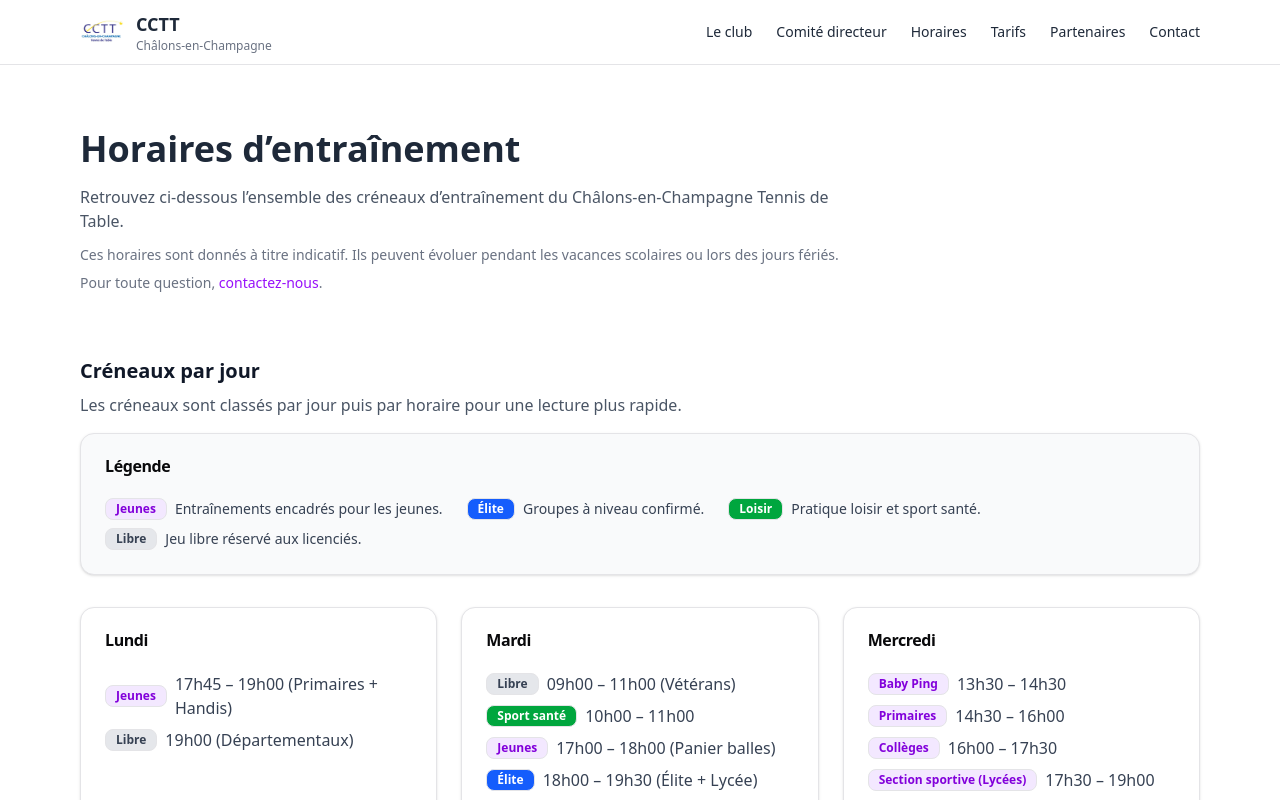
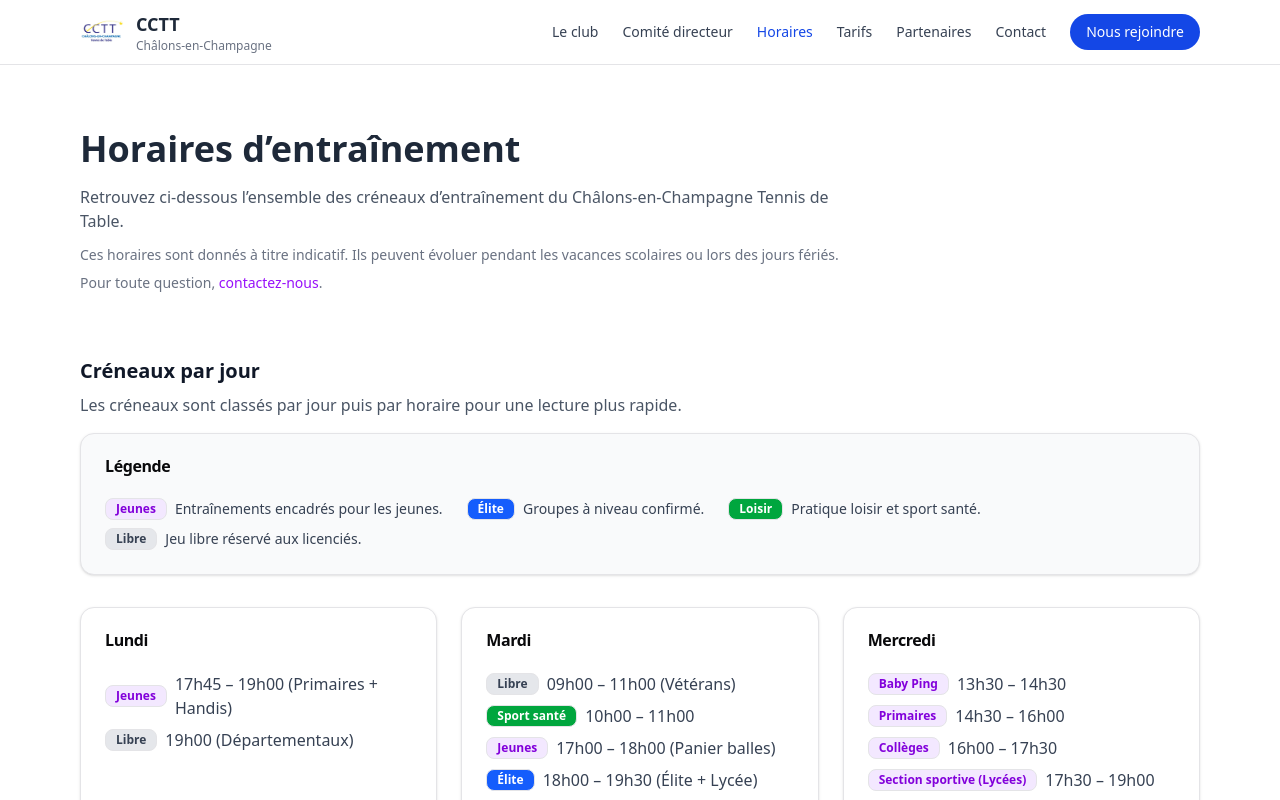
Before and after one commit to jesared/club-cctt, a Next.js app: page /horaires in a window 1280 px wide. Shown: the top 800 px of the page. Built offline with nearby package versions, Linux system fonts and the light colour scheme.

Commit message:
Enhance header navigation

```diff
--- a/components/Header.tsx
+++ b/components/Header.tsx
@@ -2,13 +2,37 @@
 
 import Image from "next/image";
 import Link from "next/link";
-import { useState } from "react";
+import { usePathname } from "next/navigation";
+import { useEffect, useMemo, useState } from "react";
 
 export default function Header() {
   const [open, setOpen] = useState(false);
+  const pathname = usePathname();
+  const menuItems = useMemo(
+    () => [
+      { href: "/club", label: "Le club" },
+      { href: "/comite-directeur", label: "Comité directeur" },
+      { href: "/horaires", label: "Horaires" },
+      { href: "/tarifs", label: "Tarifs" },
+      { href: "/partenaires", label: "Partenaires" },
+      { href: "/contact", label: "Contact" },
+    ],
+    []
+  );
+
+  useEffect(() => {
+    if (!open) return;
+    const handleKeyDown = (event: KeyboardEvent) => {
+      if (event.key === "Escape") {
+        setOpen(false);
+      }
+    };
+    document.addEventListener("keydown", handleKeyDown);
+    return () => document.removeEventListener("keydown", handleKeyDown);
+  }, [open]);
 
   return (
-    <header className="border-b bg-white">
+    <header className="sticky top-0 z-40 border-b bg-white/95 backdrop-blur">
       <div className="max-w-6xl mx-auto px-4 h-16 flex items-center justify-between">
         {/* LOGO */}
         <Link href="/" className="flex items-center gap-3">
@@ -20,27 +44,46 @@ export default function Header() {
             className="object-contain"
             priority
           />
-          <div className="hidden sm:flex flex-col leading-tight">
+          <div className="flex flex-col leading-tight">
             <span className="font-bold text-lg">CCTT</span>
-            <span className="text-xs text-gray-500">Châlons-en-Champagne</span>
+            <span className="text-xs text-gray-500">
+              <span className="hidden sm:inline">Châlons-en-Champagne</span>
+              <span className="sm:hidden">Châlons</span>
+            </span>
           </div>
         </Link>
 
         {/* MENU DESKTOP */}
-        <nav className="hidden md:flex gap-6 text-sm font-medium">
-          <Link href="/club">Le club</Link>
-          <Link href="/comite-directeur">Comité directeur</Link>
-          <Link href="/horaires">Horaires</Link>
-          <Link href="/tarifs">Tarifs</Link>
-          <Link href="/partenaires">Partenaires</Link>
-          <Link href="/contact">Contact</Link>
+        <nav className="hidden md:flex items-center gap-6 text-sm font-medium">
+          {menuItems.map((item) => {
+            const isActive = pathname === item.href;
+            return (
+              <Link
+                key={item.href}
+                href={item.href}
+                className={`transition-colors hover:text-blue-700 focus-visible:outline focus-visible:outline-2 focus-visible:outline-offset-4 focus-visible:outline-blue-500 ${
+                  isActive ? "text-blue-700" : "text-gray-700"
+                }`}
+              >
+                {item.label}
+              </Link>
+            );
+          })}
+          <Link
+            href="/contact"
+            className="rounded-full bg-blue-700 px-4 py-2 text-white transition-colors hover:bg-blue-800 focus-visible:outline focus-visible:outline-2 focus-visible:outline-offset-4 focus-visible:outline-blue-500"
+          >
+            Nous rejoindre
+          </Link>
         </nav>
 
         {/* BOUTON MOBILE */}
         <button
           onClick={() => setOpen(true)}
-          className="md:hidden text-2xl"
+          className="md:hidden text-2xl focus-visible:outline focus-visible:outline-2 focus-visible:outline-offset-4 focus-visible:outline-blue-500"
           aria-label="Ouvrir le menu"
+          aria-expanded={open}
+          aria-controls="mobile-menu"
         >
           ☰
         </button>
@@ -48,12 +91,24 @@ export default function Header() {
 
       {/* MENU MOBILE */}
       {open && (
-        <div className="fixed inset-0 z-50 bg-white">
+        <div className="fixed inset-0 z-50">
+          <button
+            type="button"
+            aria-label="Fermer le menu"
+            onClick={() => setOpen(false)}
+            className="absolute inset-0 bg-slate-900/40"
+          />
+          <div
+            id="mobile-menu"
+            className="absolute right-0 top-0 h-full w-72 max-w-[80%] bg-white shadow-xl"
+            role="dialog"
+            aria-modal="true"
+          >
             <div className="flex items-center justify-between h-16 px-4 border-b">
               <span className="font-bold">Menu</span>
               <button
                 onClick={() => setOpen(false)}
-              className="text-2xl"
+                className="text-2xl focus-visible:outline focus-visible:outline-2 focus-visible:outline-offset-4 focus-visible:outline-blue-500"
                 aria-label="Fermer le menu"
               >
                 ✕
@@ -61,25 +116,34 @@ export default function Header() {
             </div>
 
             <nav className="flex flex-col px-6 py-8 gap-6 text-lg font-medium">
-            <Link href="/" onClick={() => setOpen(false)}>
+              <Link
+                href="/"
+                onClick={() => setOpen(false)}
+                className="text-gray-700 hover:text-blue-700 focus-visible:outline focus-visible:outline-2 focus-visible:outline-offset-4 focus-visible:outline-blue-500"
+              >
                 Accueil
               </Link>
-            <Link href="/club" onClick={() => setOpen(false)}>
-              Le club
+              {menuItems.map((item) => (
+                <Link
+                  key={item.href}
+                  href={item.href}
+                  onClick={() => setOpen(false)}
+                  className={`transition-colors hover:text-blue-700 focus-visible:outline focus-visible:outline-2 focus-visible:outline-offset-4 focus-visible:outline-blue-500 ${
+                    pathname === item.href ? "text-blue-700" : "text-gray-700"
+                  }`}
+                >
+                  {item.label}
                 </Link>
-            <Link href="/horaires" onClick={() => setOpen(false)}>
-              Horaires
-            </Link>
-            <Link href="/tarifs" onClick={() => setOpen(false)}>
-              Tarifs
-            </Link>
-            <Link href="/partenaires" onClick={() => setOpen(false)}>
-              Partenaires
-            </Link>
-            <Link href="/contact" onClick={() => setOpen(false)}>
-              Contact
+              ))}
+              <Link
+                href="/contact"
+                onClick={() => setOpen(false)}
+                className="rounded-full bg-blue-700 px-4 py-2 text-center text-white transition-colors hover:bg-blue-800 focus-visible:outline focus-visible:outline-2 focus-visible:outline-offset-4 focus-visible:outline-blue-500"
+              >
+                Nous rejoindre
               </Link>
             </nav>
+          </div>
         </div>
       )}
     </header>
```
Lines whose indentation alone changed are shown as unchanged.
